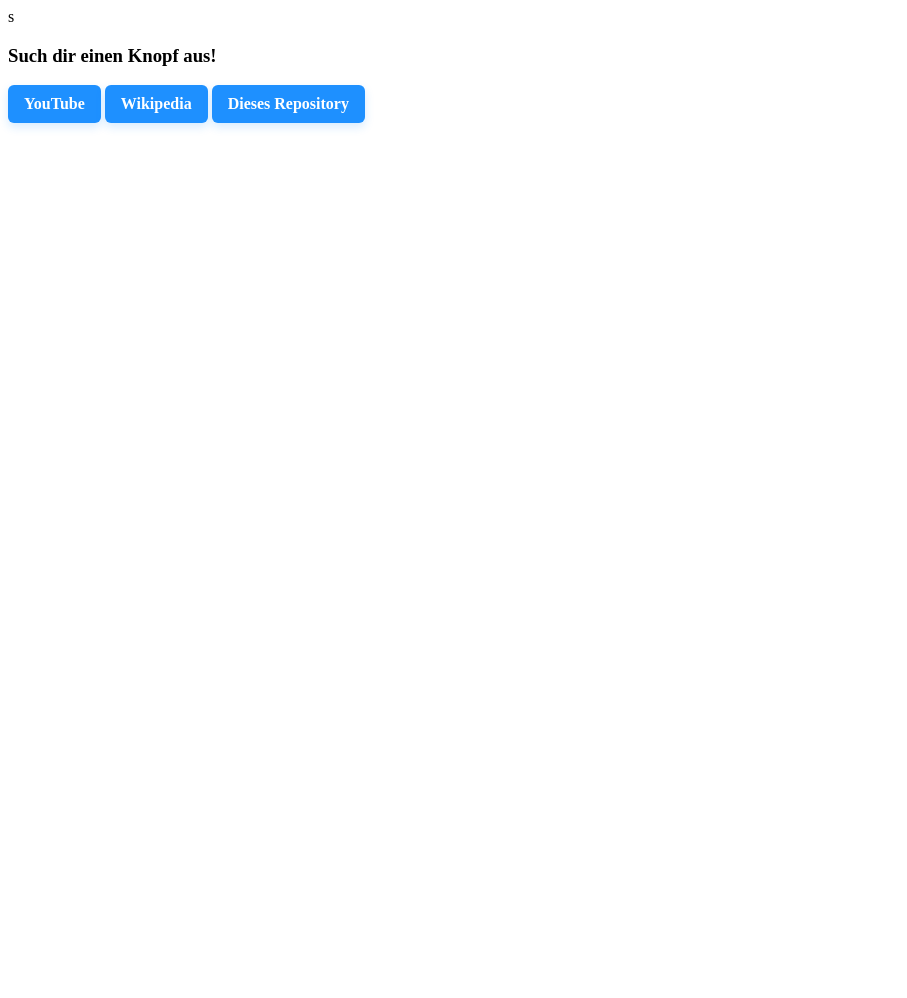
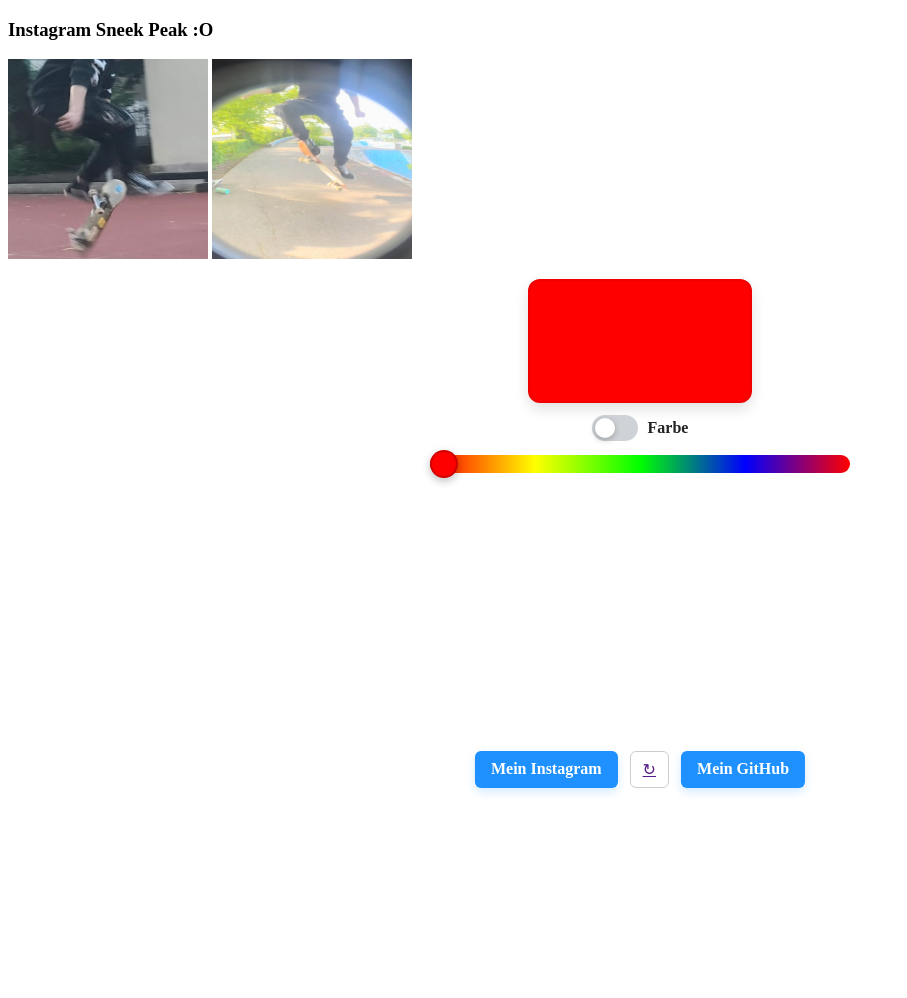
Before and after one commit to enschubert2-bit/Meine-Seite, a plain HTML site: page index.html in a window 1280 px wide. Shown: the whole page, without its empty margins (0-907 px from the left). Before the commit the page ends 800 px from the top, so only its background shows below. Drawn offline with Linux system fonts and the light colour scheme.

Commit message:
Add files via upload

```diff
--- a/index.html
+++ b/index.html
@@ -1,29 +1,92 @@
-s<!DOCTYPE html>
+<!DOCTYPE html>
 <html>
 
 <head>
 
-
+<title>Hello!</title>
 
 <meta charset="utf-8">
 <link rel="stylesheet" href="style.css">
 
 
-
-
 </head>
 
 <body>
+<h3>Instagram Sneek Peak :O</h3>
+
+
+<img src="Foto.png" alt="Instagram Sneek peek" width="200" height="200">
+<img src="Foto2.png"  height="200" width="200" style="cursor:pointer" onclick="window.open('https://www.instagram.com/b_r_c_k._y', '_blank', 'noopener')">
 
 
 
 
-<h3>Such dir einen Knopf aus!</h3>
+<section class="color-center">
+        <div class="color-preview" id="colorPreview" aria-hidden="true"></div>
 
 
-<a href="https://youtube.com" class="btn" target="_blank">YouTube</a>
-<a href="https://wikipedia.org" class="btn" target="_blank">Wikipedia</a>
-<a href="https://github.com" class="btn" target="_blank">Dieses Repository</a>
+        <div class="mode-toggle">
+            <label class="switch" title="Schwarz/Weiß umschalten">
+                <input type="checkbox" id="modeSwitch" aria-label="Schwarz/Weiß Modus">
+                <span class="slider"></span>
+            </label>
+            <span class="mode-label"><span id="modeLabel">Farbe</span></span>
+        </div>
+
+        <input id="hueRange" type="range" min="0" max="360" value="0" aria-label="Farbregler" style="--h:0">
+    </section>
+
+<section class="btnposition">
+
+
+<div class="btn-container anchored">
+    <a href="https://www.instagram.com/b_r_c_k._y" class="btn" target="_blank">Mein Instagram</a>
+    <a href="" class="reload-btn" target="_blank" onclick="location.reload();">↻</a>
+    <a href="https://github.com/enschubert2-bit" class="btn" target="_blank">Mein GitHub</a>
+
+    </div>
+</section>
+
+
+
+<script>
+    (function(){
+        const range = document.getElementById('hueRange');
+        const preview = document.getElementById('colorPreview');
+        const modeSwitch = document.getElementById('modeSwitch');
+        const modeLabel = document.getElementById('modeLabel');
+        const container = document.querySelector('.color-center');
+
+        function update() {
+            const h = range.value;
+            const isBW = !!modeSwitch?.checked;
+
+            if (isBW) {
+
+                const l = Math.round((h / 360) * 100);
+                const bw = `hsl(0, 0%, ${l}%)`;
+                range.style.setProperty('--thumb', bw);
+                if (preview) preview.style.background = bw;
+                container?.classList.add('bw');
+                if (modeLabel) modeLabel.textContent = 'S/W';
+            } else {
+
+                range.style.setProperty('--h', h);
+                const color = `hsl(${h},100%,50%)`;
+                range.style.setProperty('--thumb', color);
+                if (preview) preview.style.background = color;
+                container?.classList.remove('bw');
+                if (modeLabel) modeLabel.textContent = 'Farbe';
+            }
+        }
+
+        range.addEventListener('input', update);
+        modeSwitch?.addEventListener('change', update);
+        // initial
+        update();
+    })();
+</script>
+
 
 
 
--- a/style.css
+++ b/style.css
@@ -31,3 +31,135 @@
 .btn:focus-visible {
     box-shadow: 0 0 0 4px rgba(30, 144, 255, 0.15);
 }
+
+
+.btnposition {
+    position: relative;
+    min-height: 60vh;
+    padding:20px;
+}
+
+.btn-container.anchored {
+    position: fixed;
+    left:50%;
+    bottom: 0;
+    transform: translateX(-50%);
+    display: flex;
+    gap: 12px;
+    padding: 12px;
+    background: transparent;
+    z-index: 1000;
+}
+
+body {
+    padding-bottom: 64px;
+}
+
+
+@media (max-width: 480px) {
+  .btn-container { flex-direction: column; gap: 8px; padding: 8px; bottom: 0; left: 50%; transform: translateX(50%); }
+
+  body{ padding-bottom: 120px;}
+
+}
+
+
+.reload-btn {
+    font-size:16px;
+    padding:8px 12px;
+    border-radius:6px;
+    border:1px solid #ccc;
+    background:#fff;
+    cursor:pointer;
+    display: inline-flex;
+    gap:8px;
+    align-items: center;
+    transition: background-color 200ms ease, transform 120ms ease, box-shadow 200ms ease;
+
+}
+
+/* Toggle switch next to the slider */
+.mode-toggle { display:flex; align-items:center; gap:10px; }
+.mode-toggle .mode-label { font-weight:600; color:#222; }
+.switch { position:relative; display:inline-block; width:46px; height:26px; }
+.switch input { opacity:0; width:0; height:0; }
+.switch .slider {
+    position:absolute; inset:0; cursor:pointer; background:#cfd2d6; border-radius:999px;
+    transition: background-color 180ms ease;
+}
+.switch .slider:before {
+    content:""; position:absolute; left:3px; top:3px; width:20px; height:20px; background:#fff; border-radius:50%;
+    box-shadow: 0 2px 6px rgba(0,0,0,0.25); transition: transform 180ms ease;
+}
+.switch input:checked + .slider { background:#2b8; }
+.switch input:checked + .slider:before { transform: translateX(20px); }
+
+
+.color-center {
+    display:flex;
+    flex-direction:column;
+    align-items:center;
+    gap:12px;
+    margin: 16px auto 0;
+    text-align:center;
+}
+
+.color-preview {
+    width: 220px;
+    height: 120px;
+    border-radius: 12px;
+    box-shadow: 0 6px 14px rgba(0,0,0,0.12);
+    border: 2px solid rgba(0,0,0,0.06);
+    background: hsl(0,100%,50%);
+}
+
+input[type="range"] {
+    -webkit-appearance: none;
+    appearance: none;
+    width: 420px;
+    max-width: 94%;
+    height: 18px;
+    border-radius: 999px;
+    background: linear-gradient(90deg,
+        hsl(0,100%,50%),
+        hsl(60,100%,50%),
+        hsl(120,100%,50%),
+        hsl(240,100%,50%),
+        hsl(360,100%,50%)
+    );
+    outline: none;
+
+    --h: 0;
+    --thumb: hsl(0,100%,50%);
+}
+
+
+input[type="range"]::-webkit-slider-thumb {
+    -webkit-appearance: none;
+    width: 28px;
+    height: 28px;
+    border-radius: 50%;
+    background: var(--thumb, hsl(var(--h), 100%, 50%));
+    border: 2px solid rgba(0,0,0,0.18);
+    box-shadow: 0 3px 8px rgba(0,0,0,0.25);
+    cursor: pointer;
+}
+
+input[type="range"]::-moz-range-thumb {
+    width: 28px;
+    height: 28px;
+    border-radius: 50%;
+        background: var(--thumb, hsl(var(--h), 100%, 50%));
+    border: 2px solid rgba(0,0,0,0.18);
+    box-shadow: 0 3px 8px rgba(0,0,0,0.25);
+    cursor: pointer;
+}
+
+/* In Schwarz/Weiß-Modus: Track als Schwarz->Weiß Verlauf */
+.color-center.bw input[type="range"] {
+    background: linear-gradient(90deg, #000, #fff);
+}
+
+@media (max-width:480px) {
+    input[type="range"] { width: 90%; }
+}
```
Also changed, not shown: Foto.png (added), Foto2.png (added).
